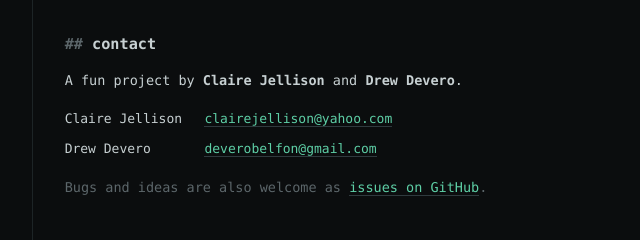
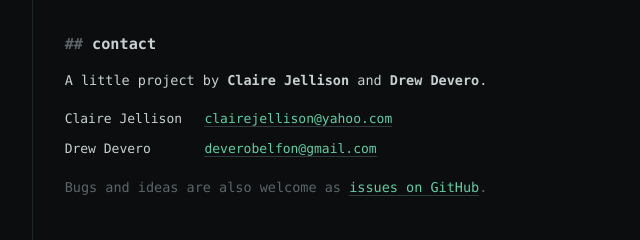
Before and after one commit to zumiko/claudecoplay, a website: page docs/index.html in a window 1280 px wide. Shown: the part 3916-4156 px from the top of the page, 267-907 px from the left. Drawn offline with Linux system fonts and the light colour scheme.

Commit message:
Reword the credit line to "a little project"

```diff
--- a/docs/index.html
+++ b/docs/index.html
@@ -253,7 +253,7 @@
   <p>Drop it in <code>games/</code>, add a matching command file, and <code>/coplay</code> picks it up automatically.</p>
 
   <h2>contact</h2>
-  <p>A fun project by <b>Claire Jellison</b> and <b>Drew Devero</b>.</p>
+  <p>A little project by <b>Claire Jellison</b> and <b>Drew Devero</b>.</p>
   <table>
     <tr><td>Claire Jellison</td><td><a href="mailto:clairejellison@yahoo.com">clairejellison@yahoo.com</a></td></tr>
     <tr><td>Drew Devero</td><td><a href="mailto:deverobelfon@gmail.com">deverobelfon@gmail.com</a></td></tr>
```
Also changed, not shown: README.md.
